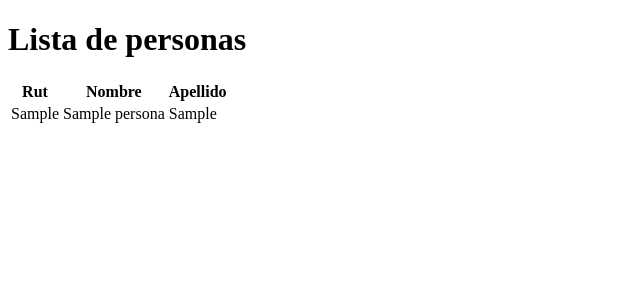
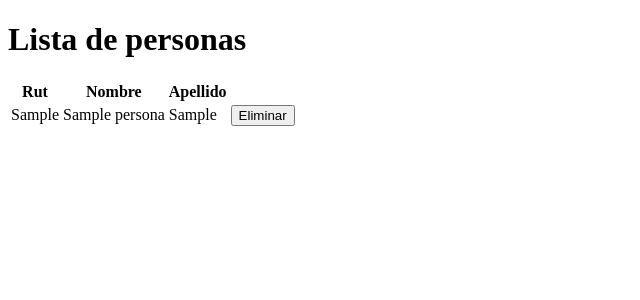
Before and after one commit to frgonzalezb/github-actividad-exp2, a Django app: page /personas/ in a window 1280 px wide. Shown: the top 300 px of the page, without its empty margins (0-640 px from the left). Run offline with Django 4.2, Linux system fonts and the light colour scheme; tables that the repository leaves empty hold one stand-in row (values such as "Sample post").

Commit message:
Funcionalidad de eliminar

```diff
--- a/actividad_django/personas/templates/personas/listado_personas.html
+++ b/actividad_django/personas/templates/personas/listado_personas.html
@@ -22,6 +22,12 @@
                     <td>{{ persona.rut }}</td>
                     <td>{{ persona.nombre }}</td>
                     <td>{{ persona.apellido }}</td>
+                    <td>
+                        <form method="POST" action="{% url 'eliminar_persona' persona.pk %}">
+                            {% csrf_token %}
+                            <button type="submit">Eliminar</button>
+                        </form>
+                    </td>
                 </tr>
             {% endfor %}
         </tbody>
--- a/actividad_django/personas/urls.py
+++ b/actividad_django/personas/urls.py
@@ -1,5 +1,6 @@
 from django.urls import path
-from .views import listado_personas
+from .views import listado_personas, eliminar_personas
 urlpatterns = [
-    path("", listado_personas, name="listado_personas")
+    path("", listado_personas, name="listado_personas"),
+    path("<int:pk>/eliminar", eliminar_personas, name="eliminar_persona")
 ]
--- a/actividad_django/personas/views.py
+++ b/actividad_django/personas/views.py
@@ -1,6 +1,13 @@
-from django.shortcuts import render
+from django.shortcuts import render, redirect, get_object_or_404
 from .models import Persona
 # Create your views here.
 def listado_personas(request):
     personas = Persona.objects.all()
     return render(request, 'personas/listado_personas.html', {'personas': personas})
+
+
+def eliminar_personas(request, pk):
+    persona = get_object_or_404(Persona, pk=pk)
+    if request.method == 'POST':
+        persona.delete()
+        return redirect('listado_personas')
```
